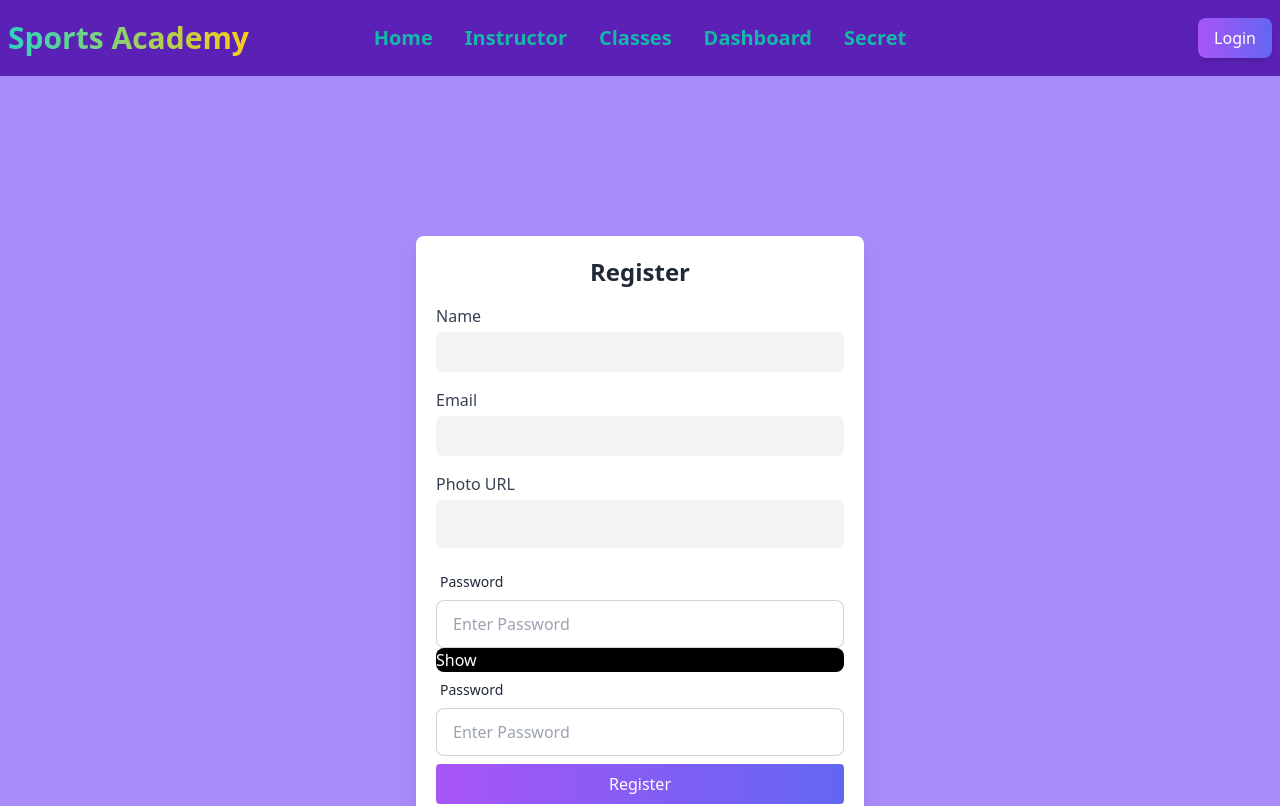
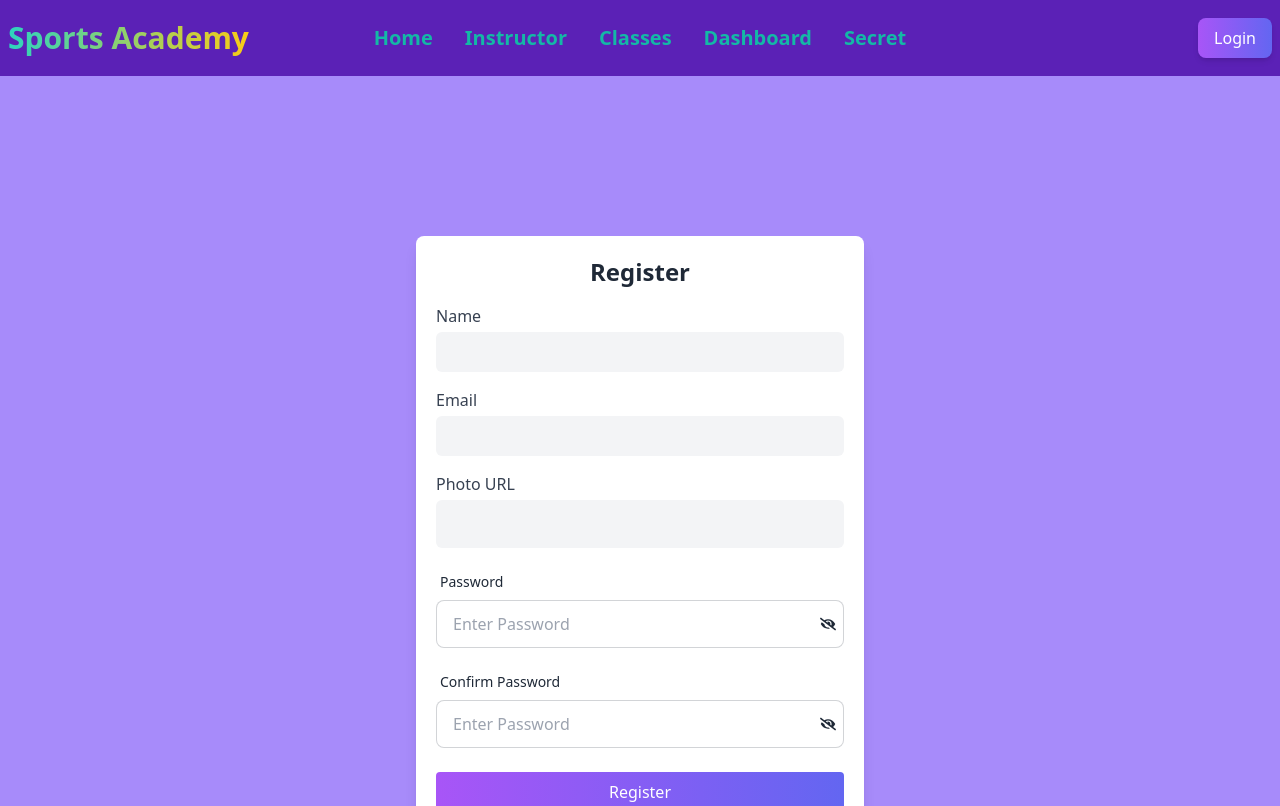
Before and after one commit to mdfaysalbabu/clientSports, a React (Vite) app: page /register in a window 1280 px wide. Shown: the top 806 px of the page. Built offline with nearby package versions, Linux system fonts and the light colour scheme; no server answers.

Commit message:
validation done

```diff
--- a/src/Components/Pages/Banner/Banner.jsx
+++ b/src/Components/Pages/Banner/Banner.jsx
@@ -28,7 +28,7 @@ const Banner = () => {
           onTransitionEnd={({ currentIndex }) => setCurrentIndex(currentIndex)}
         >
           <div data-src="https://indiansportsassociation.org/wp-content/uploads/2019/06/banner.jpg">
-            <div className="slider-overlay">
+            <div className="slider-overlay absolute left-20 lg:top-30 lg:left-96">
               <h2 className="text-4xl font-bold text-white">
                 Welcome to Our Website
               </h2>
@@ -39,7 +39,7 @@ const Banner = () => {
             </div>
           </div>
           <div data-src="https://indiansportsassociation.org/wp-content/uploads/2019/06/banner.jpg">
-            <div className="slider-overlay">
+            <div className="slider-overlay absolute left-20 lg:top-30 lg:left-96">
               <h2 className="text-4xl font-bold text-white">
                 Learn from Top Instructors
               </h2>
@@ -50,7 +50,7 @@ const Banner = () => {
             </div>
           </div>
           <div data-src="https://indiansportsassociation.org/wp-content/uploads/2019/06/banner.jpg">
-            <div className="slider-overlay">
+            <div className="slider-overlay absolute left-20 lg:top-30 lg:left-96">
               <h2 className="text-4xl font-bold text-white">
                 Join Our Community
               </h2>
--- a/src/Components/Pages/Register/Login.jsx
+++ b/src/Components/Pages/Register/Login.jsx
@@ -1,9 +1,10 @@
-import { useContext } from "react";
+import { useContext, useState } from "react";
 import { Link, useLocation, useNavigate } from "react-router-dom";
 import { AuthContext } from "../../Providers/Authprovider";
 import { useForm } from "react-hook-form";
 import SocialLogin from "./SocialLogin";
 import Swal from "sweetalert2";
+import { FaRegEye, FaEyeSlash } from "react-icons/fa";
 
 const Login = () => {
   const {login}=useContext(AuthContext)
@@ -29,6 +30,12 @@ const Login = () => {
     .catch(error=>{
       console.log(error.message);
     })
+  }
+
+  //hide/visible
+  const [visible, setVisible] = useState(false);
+  const handlePassword = () => {
+    setVisible(!visible);
   }
   return (
     <div>
@@ -62,14 +69,19 @@ const Login = () => {
                 Password:
               </label>
               <input
-                type="password"
+                type={visible ? 'text' : 'password'}
                 {...register("password", { required: true })}
                 id="password"
                 name="password"
                 className="w-full border border-gray-300 p-2 rounded"
               />
+              <button className="relative -top-8 left-72 text-xl w-fit" onClick={handlePassword}>
+                {
+                  visible ? <FaRegEye /> : <FaEyeSlash />
+                }
+              </button>
               {errors.password && (
-                <span className="text-red-600">Name is required</span>
+                <span className="text-red-600">Password is required</span>
               )}
             </div>
             <button
--- a/src/Components/Pages/Register/Register.jsx
+++ b/src/Components/Pages/Register/Register.jsx
@@ -4,8 +4,12 @@ import { AuthContext } from "../../Providers/Authprovider";
 import { Link, useNavigate } from "react-router-dom";
 import SocialLogin from "./SocialLogin";
 import Swal from "sweetalert2";
+import { FaRegEye, FaEyeSlash } from "react-icons/fa";
+
 const Register = () => {
   const [showPassword, setShowPassword] = useState(false);
+  const [showConfirmPassword, setShowVConfirmPassword] = useState(false);
+
   const { createUser, updateUser, logout } = useContext(AuthContext);
   const navigate = useNavigate();
   const {
@@ -64,9 +68,15 @@ const Register = () => {
         });
     }
   };
-  const handleTogglePasswordVisibility = () => {
+
+  // show/hide
+  const handlePasswordVisibility = () => {
     setShowPassword(!showPassword);
   };
+
+  const handleConfirmPasswordVisibility = () => {
+    setShowVConfirmPassword(!showConfirmPassword);
+  }
   return (
     <div className="">
       <div className="flex flex-col items-center justify-center min-h-screen bg-violet-400 p-40">
@@ -137,14 +147,13 @@ const Register = () => {
                 placeholder="Enter Password"
                 className="input input-bordered"
               />
-              <p
-                className=" rounded-lg bg-black text-white"
-                onClick={handleTogglePasswordVisibility}
-              >
-                {showPassword ? "Hide" : "Show"}
-              </p>
+              <button className="relative -top-8 left-96 w-it" onClick={handlePasswordVisibility}>
+                {
+                  showPassword ? <FaRegEye /> : <FaEyeSlash />
+                }
+              </button>
               {errors.password && (
-                <span className=" text-red-500">Password Length 6 to </span>
+                <span className=" text-red-500">Password must be 6 characters* </span>
               )}
               {errors.password?.type === "pattern" && (
                 <span className=" text-red-500">
@@ -154,10 +163,10 @@ const Register = () => {
             </div>
             <div className="form-control">
               <label className="label">
-                <span className="label-text">Password</span>
+                <span className="label-text">Confirm Password</span>
               </label>
               <input
-                type={showPassword ? "text" : "password"}
+                type={showConfirmPassword ? "text" : "password"}
                 id="confirmPassword"
                 {...register("confirmPassword", {
                   pattern: /(?=.*[0-9].*[0-9])/,
@@ -170,6 +179,11 @@ const Register = () => {
                 placeholder="Enter Password"
                 className="input input-bordered"
               />
+              <button className="relative -top-8 left-96 w-it" onClick={handleConfirmPasswordVisibility}>
+                {
+                  showConfirmPassword ? <FaRegEye /> : <FaEyeSlash />
+                }
+              </button>
               {/* <button className=" rounded-lg bg-black text-white" onClick={handleTogglePasswordVisibility}>
                                     {showPassword ? 'Hide' : 'Show'}
                                 </button> */}
```
